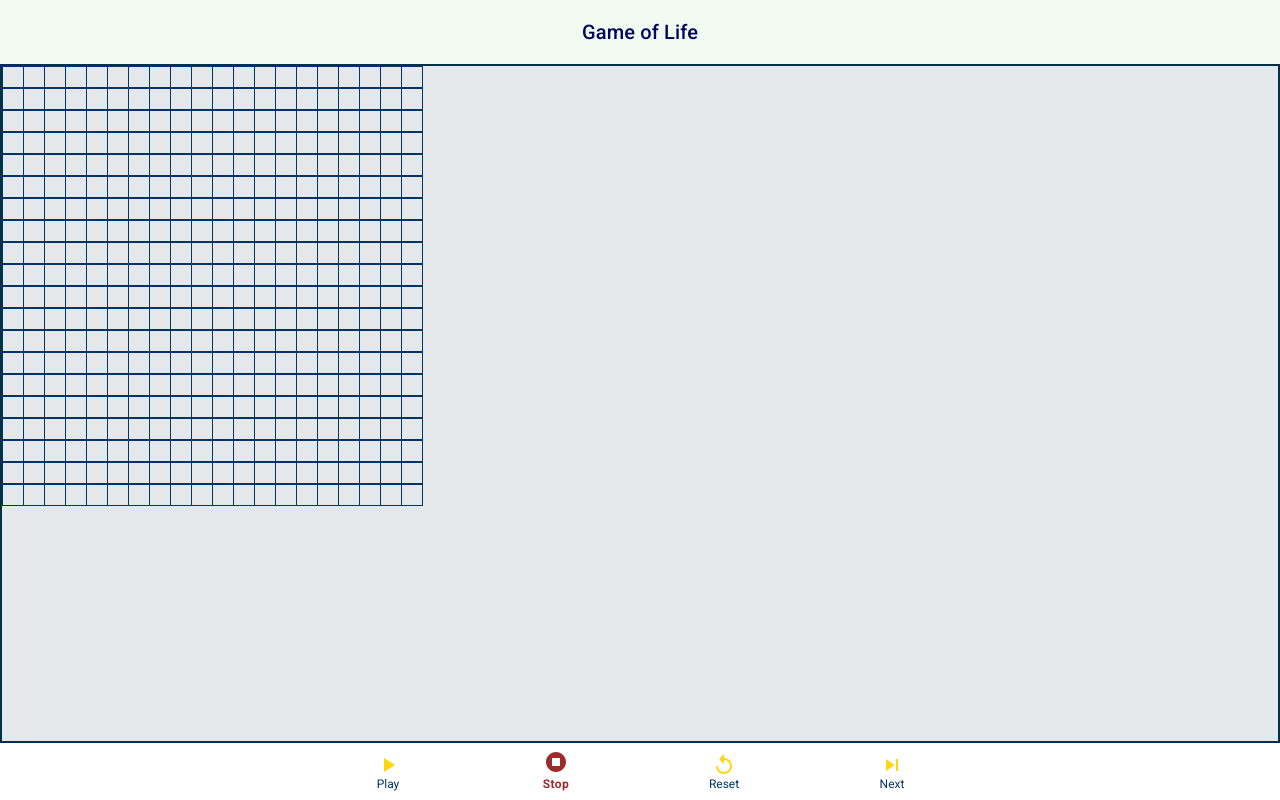
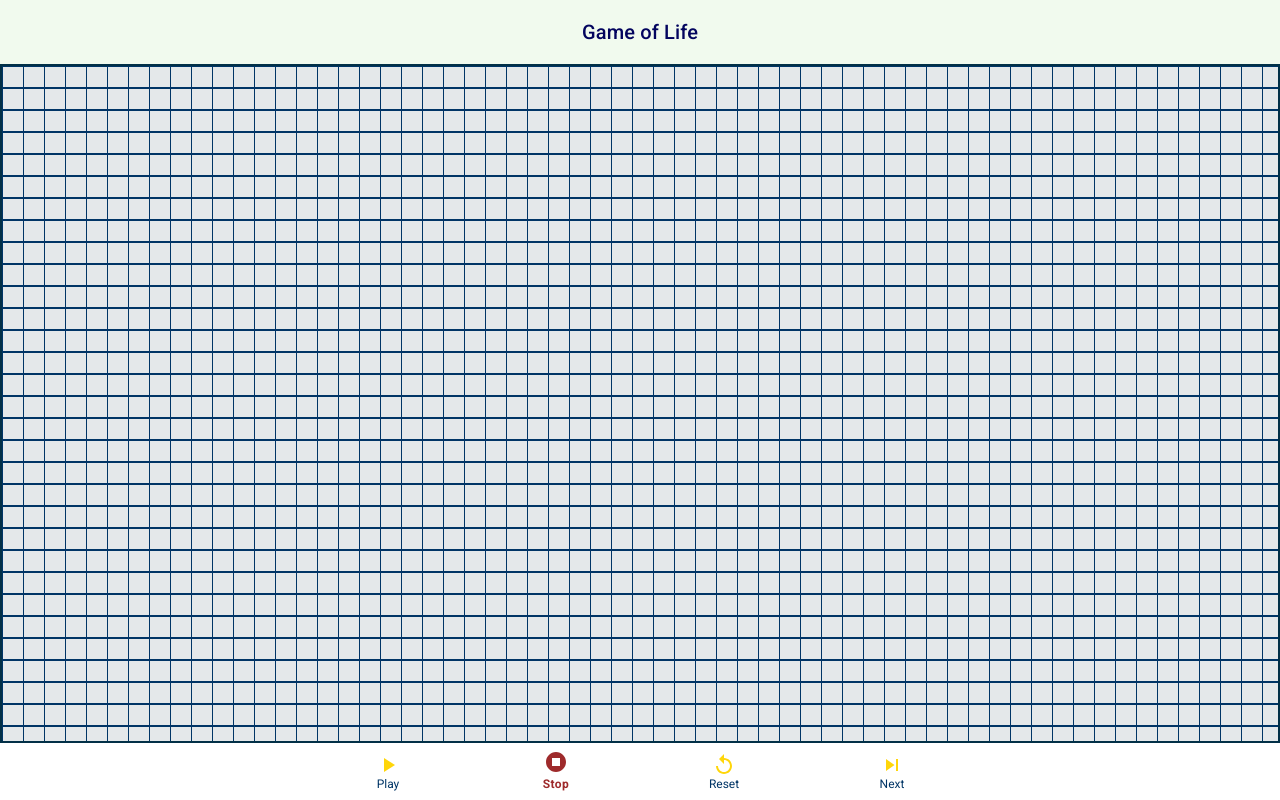
Before and after one commit to Sher208/GameOfLife, a React app: page / in a window 1280 px wide. Built offline with nearby package versions, Linux system fonts and the light colour scheme.

Commit message:
Fix : Values changed

```diff
--- a/src/components/GameBoard/GameBoard.tsx
+++ b/src/components/GameBoard/GameBoard.tsx
@@ -97,6 +97,8 @@ const GameBoard: React.FC<GameBoardProps> = ({
 		// eslint-disable-next-line react-hooks/exhaustive-deps
 	}, []);
 
+	//TODO: Work on this feature
+	// eslint-disable-next-line @typescript-eslint/no-unused-vars
 	const onSaveSelection = (
 		_event: React.MouseEvent<HTMLDivElement, MouseEvent>,
 		i: number,
@@ -148,10 +150,10 @@ const GameBoard: React.FC<GameBoardProps> = ({
 					rows.map((col, j) => (
 						<div
 							key={`${i}_${j}`}
-							onMouseDown={(event) =>
-								onSaveSelection(event, i, j)
-							}
-							onMouseUp={(event) => onSaveSelection(event, i, j)}
+							// onMouseDown={(event) =>
+							// 	onSaveSelection(event, i, j)
+							// }
+							// onMouseUp={(event) => onSaveSelection(event, i, j)}
 							onClick={() =>
 								setGrid((grid) =>
 									produceFunc(grid, (gridCopy) => {
--- a/src/components/HomePage/HomePage.tsx
+++ b/src/components/HomePage/HomePage.tsx
@@ -13,8 +13,8 @@ const HomePage: React.FC = () => {
 			<NavBar className={styles.HomePage__NavBarGrid} />
 			<GameBoard
 				className={styles.HomePage__GameBoard}
-				rowNum={20}
-				columnNum={20}
+				rowNum={50}
+				columnNum={100}
 				currentState={value}
 				nextValueState={nextValue}
 			/>
```
